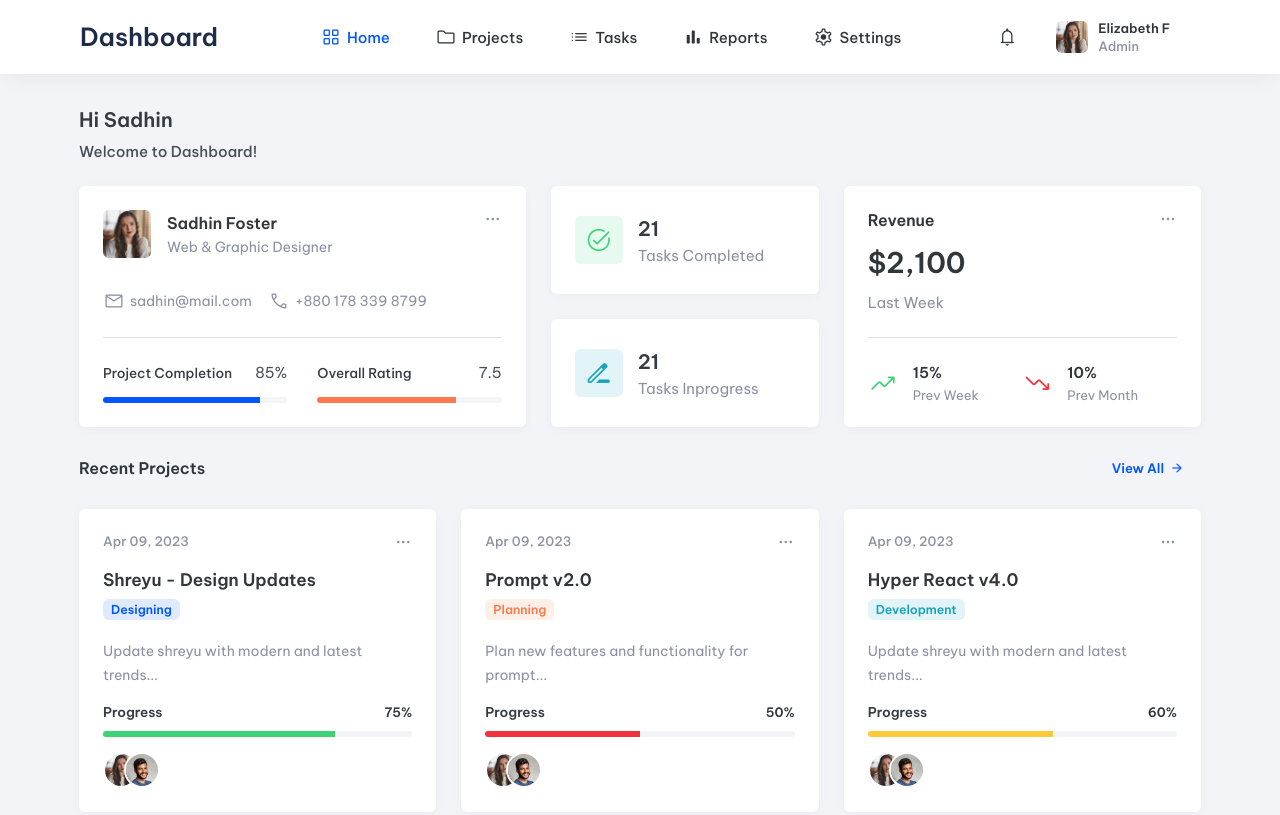
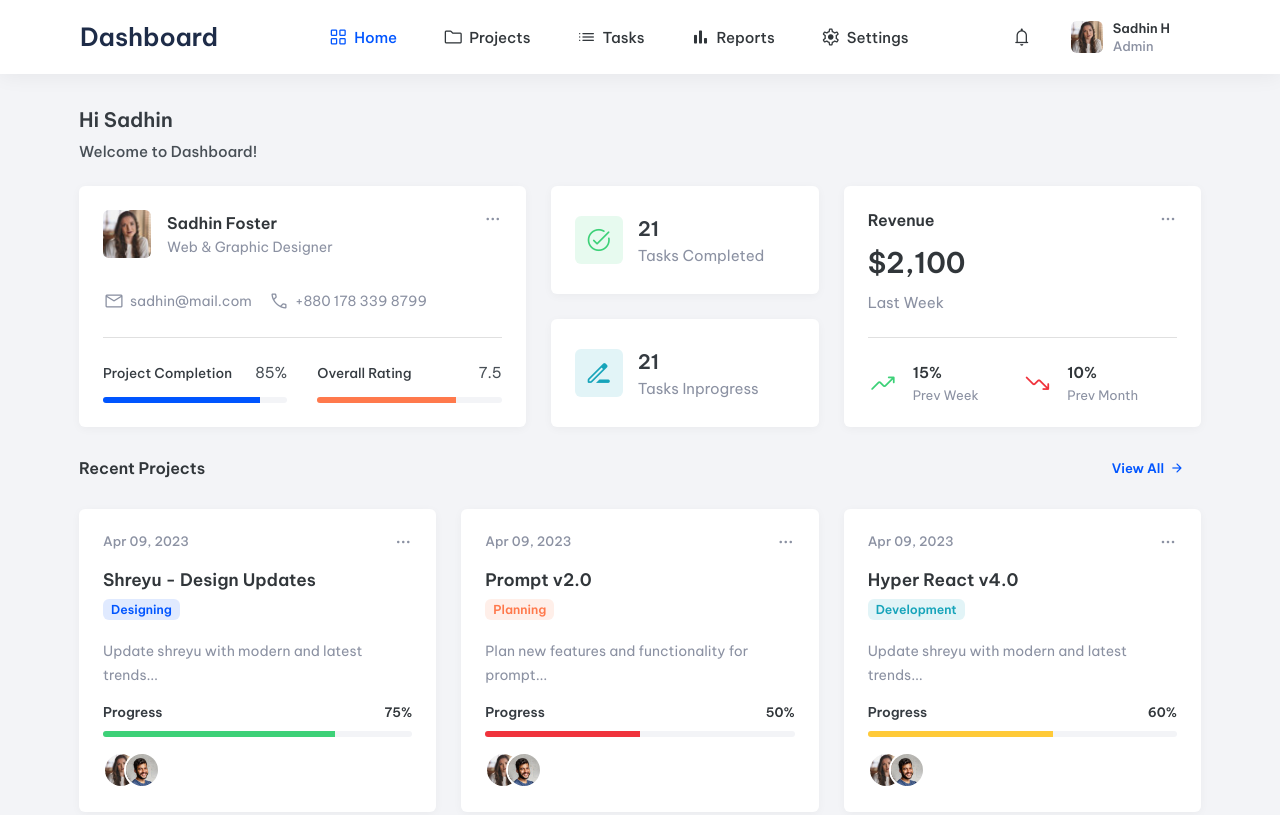
Before and after one commit to sadhin555/dashboard, a plain HTML site: page index.html in a window 1280 px wide. Shown: the top 815 px of the page. Drawn offline with nearby package versions, Linux system fonts and the light colour scheme.

Commit message:
Update index.html

```diff
--- a/index.html
+++ b/index.html
@@ -114,7 +114,7 @@
                 </figure>
 
                 <div>
-                  <p class="profile-title">Elizabeth F</p>
+                  <p class="profile-title">Sadhin H</p>
 
                   <p class="profile-subtitle">Admin</p>
                 </div>
```
